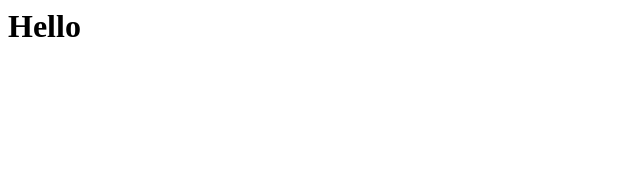
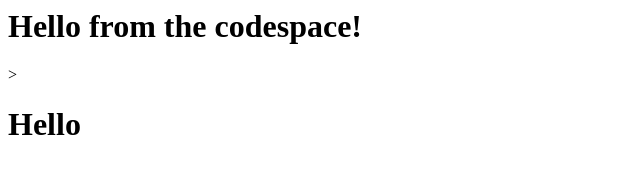
Before and after one commit to Hous30fsoles/skills-code-with-codespaces, a plain HTML site: page index.html in a window 1280 px wide. Shown: the whole page, without its empty margins (0-640 px from the left). Drawn offline with Linux system fonts and the light colour scheme.

Commit message:
git commit -a -m "Adding hello from the codespace!"

```diff
--- a/index.html
+++ b/index.html
@@ -1,3 +1,3 @@
-<html>
+<h1>Hello from the codespace!</h1>>
   <h1>Hello</h1>
 </html>
```
